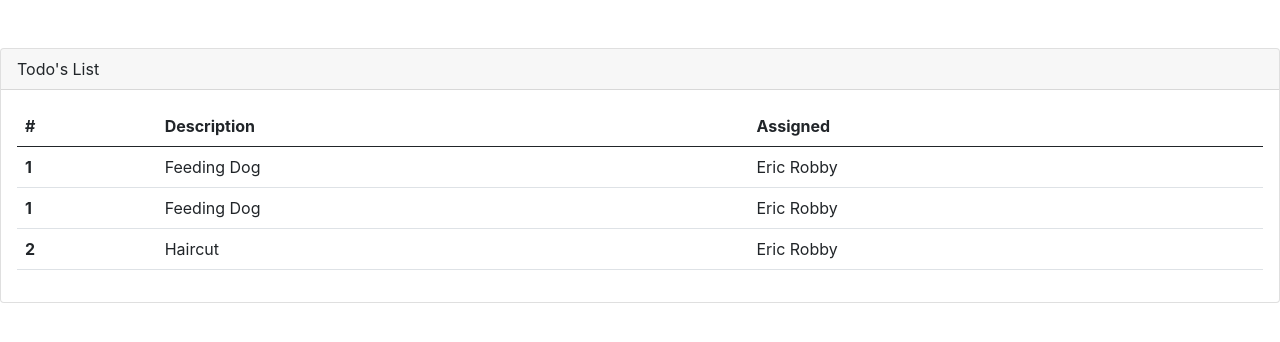
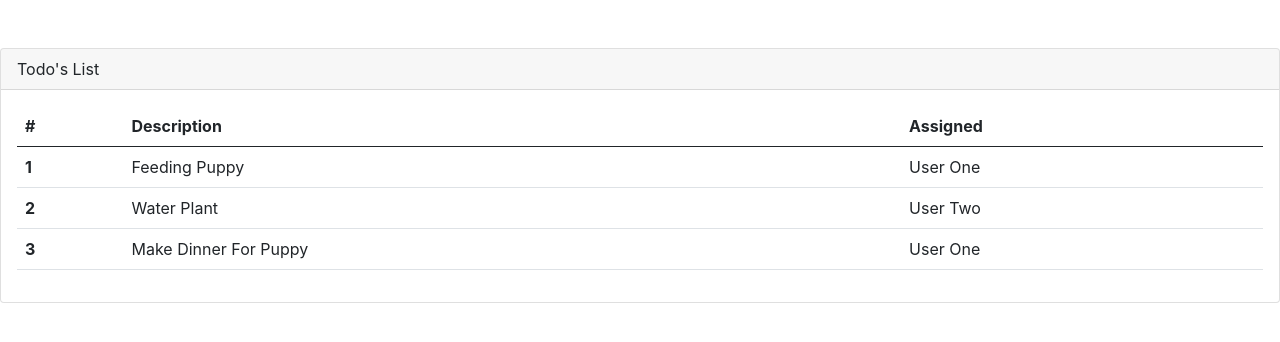
Before and after one commit to bhaskar290391/React_SprintBoot_Udemy_ChandDarby, a React (Create React App) app in the folder react-todo-demo/my-first-react-app/: page / in a window 1280 px wide. Shown: the top 342 px of the page. Built offline with nearby package versions, Linux system fonts and the light colour scheme.

Commit message:
Send data from Parent to child using Props

```diff
--- a/react-todo-demo/my-first-react-app/src/App.js
+++ b/react-todo-demo/my-first-react-app/src/App.js
@@ -2,6 +2,23 @@ import "./App.css";
 import TodoRowItems from "./components/TodoRowItems";
 
 function App() {
+  const todoList = [
+    {
+      rowNumber: 1,
+      rowDescription: "Feeding Puppy",
+      rowAssigned: "User One",
+    },
+    {
+      rowNumber: 2,
+      rowDescription: "Water Plant",
+      rowAssigned: "User Two",
+    },
+    {
+      rowNumber: 3,
+      rowDescription: "Make Dinner For Puppy",
+      rowAssigned: "User One",
+    },
+  ];
   return (
     <div className="mt-5 conatiner">
       <div className="card">
@@ -17,14 +34,23 @@ function App() {
               </tr>
             </thead>
             <tbody>
-              <TodoRowItems />
-              <TodoRowItems />
+              <TodoRowItems
+                rowNumber={todoList[0].rowNumber}
+                rowDescription={todoList[0].rowDescription}
+                rowAssigned={todoList[0].rowAssigned}
+              />
 
-              <tr>
-                <th scope="row">2</th>
-                <td>Haircut</td>
-                <td>Eric Robby</td>
-              </tr>
+              <TodoRowItems
+                rowNumber={todoList[1].rowNumber}
+                rowDescription={todoList[1].rowDescription}
+                rowAssigned={todoList[1].rowAssigned}
+              />
+
+              <TodoRowItems
+                rowNumber={todoList[2].rowNumber}
+                rowDescription={todoList[2].rowDescription}
+                rowAssigned={todoList[2].rowAssigned}
+              />
             </tbody>
           </table>
         </div>
--- a/react-todo-demo/my-first-react-app/src/components/TodoRowItems.js
+++ b/react-todo-demo/my-first-react-app/src/components/TodoRowItems.js
@@ -1,12 +1,9 @@
-function TodoRowItems() {
-  const rowNumber = 1;
-  const rowDescription = "Feeding Dog";
-  const rowAssigned = "Eric Robby";
+function TodoRowItems(props) {
   return (
     <tr>
-      <th scope="row">{rowNumber}</th>
-      <td>{rowDescription}</td>
-      <td>{rowAssigned}</td>
+      <th scope="row">{props.rowNumber}</th>
+      <td>{props.rowDescription}</td>
+      <td>{props.rowAssigned}</td>
     </tr>
   );
 }
```
